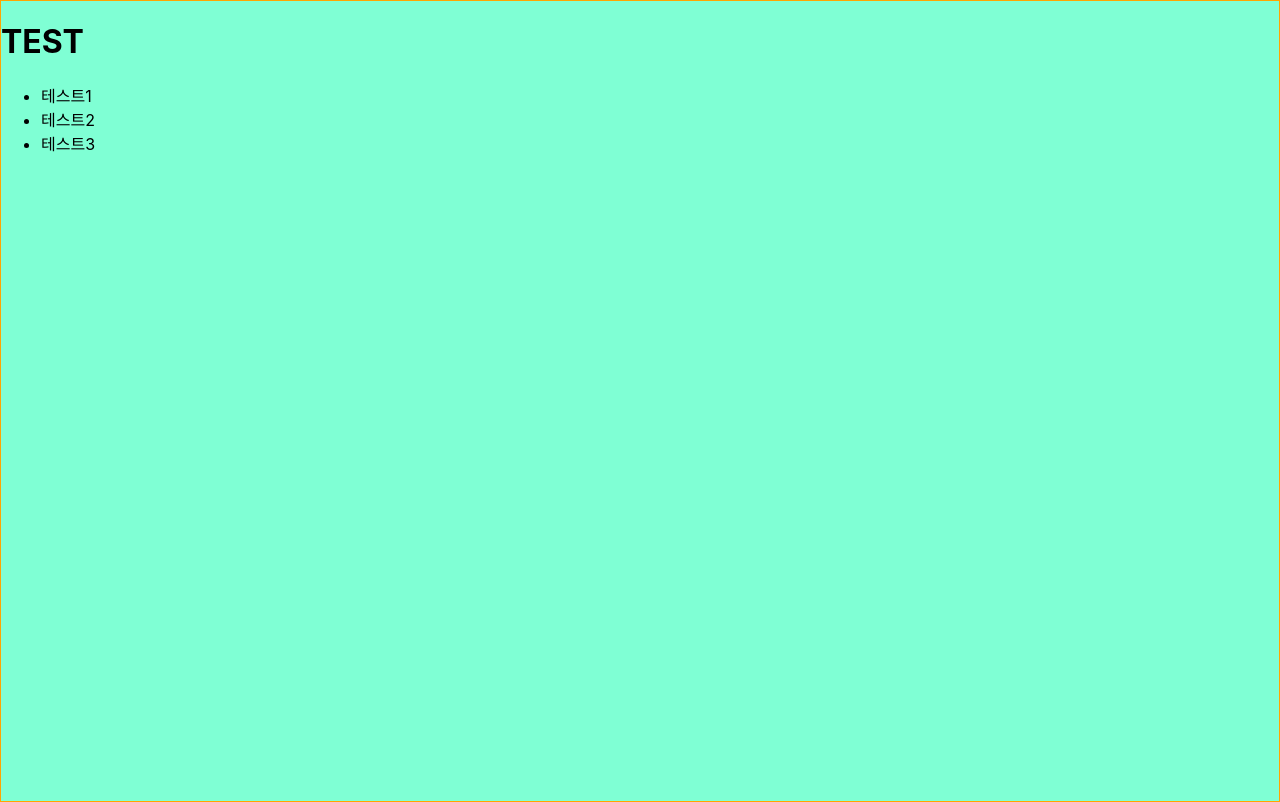
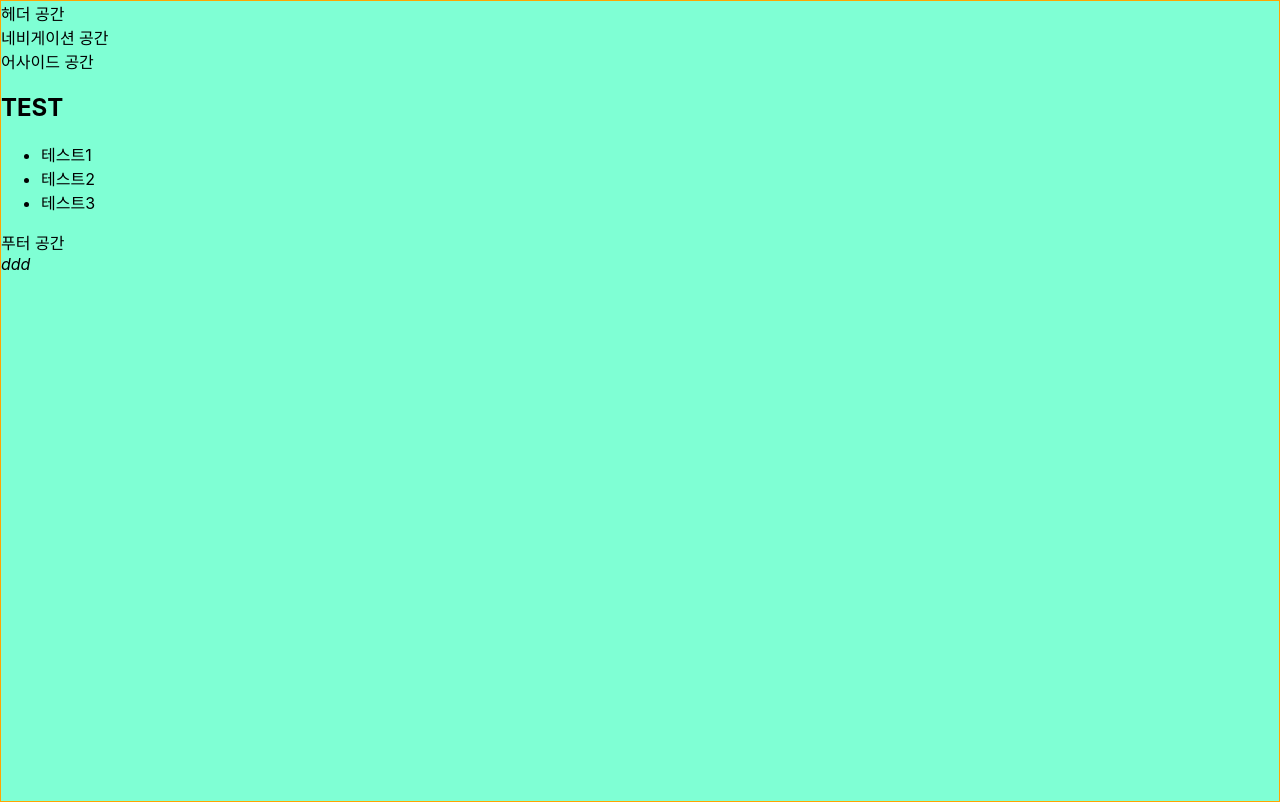
Before and after one commit to gouster1/tutorial, a React (Create React App) app: page / in a window 1280 px wide. Built offline with nearby package versions, Linux system fonts and the light colour scheme.

Commit message:
Feature: 레이아웃 준비

```diff
--- a/src/App.tsx
+++ b/src/App.tsx
@@ -4,12 +4,23 @@ import "./App.css";
 function App() {
 	return (
 		<div className="container">
+			<header>헤더 공간</header>
+			<nav>네비게이션 공간</nav>
+			<aside>어사이드 공간</aside>
+			<main>
+				<article>
 					<h1>TEST</h1>
 					<ul>
 						<li>테스트1</li>
 						<li>테스트2</li>
 						<li>테스트3</li>
 					</ul>
+				</article>
+			</main>
+			<footer>
+				푸터 공간
+				<address>ddd</address>
+			</footer>
 		</div>
 	);
 }
```
Lines whose indentation alone changed are shown as unchanged.
